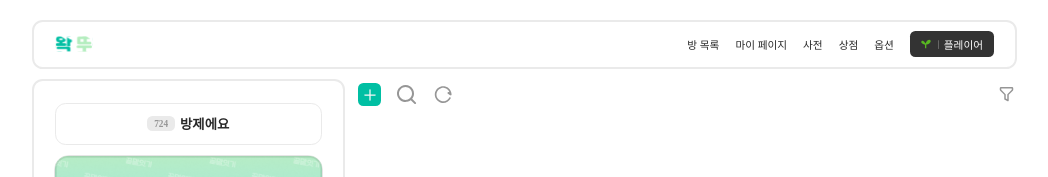
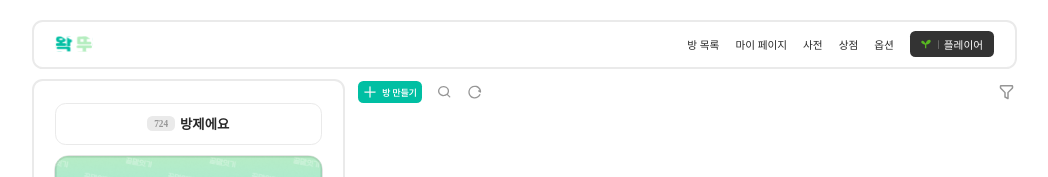
Before and after one commit to iqeq1945/wakttu_frontend, a Next.js app: page /roomlist in a window 1280 px wide. Shown: the top 177 px of the page, without its empty margins (139-1187 px from the left). Built offline with nearby package versions, Linux system fonts and the light colour scheme.

Commit message:
fix : Plus Button change desigin

```diff
--- a/src/components/roomList/GameNav.tsx
+++ b/src/components/roomList/GameNav.tsx
@@ -7,7 +7,8 @@ import {
   RefreshBtn,
   FilterToggled,
   FilterIcon,
-} from '@/styles/roomList/GameNav';
+  PlusTitle,
+} from "@/styles/roomList/GameNav";
 
 const GameNav = () => {
   return (
@@ -15,6 +16,7 @@ const GameNav = () => {
       <LeftIcons>
         <CreateRoomBtn>
           <Plus src="/assets/plus.svg" />
+          <PlusTitle>방 만들기</PlusTitle>
         </CreateRoomBtn>
         <SearchBtn src="/assets/search.svg" />
         <RefreshBtn src="/assets/refresh.svg" />
--- a/src/styles/roomList/GameNav.ts
+++ b/src/styles/roomList/GameNav.ts
@@ -1,5 +1,5 @@
-import styled from 'styled-components';
-import { COLORS } from '@/styles/theme';
+import styled from "styled-components";
+import { COLORS, FONT_SIZES } from "@/styles/theme";
 
 const CGameNav = styled.div`
   display: flex;
@@ -33,6 +33,13 @@ const CreateRoomBtn = styled.button`
   background: ${COLORS.primary};
 `;
 
+const PlusTitle = styled.span`
+  color: ${COLORS.bg};
+
+  font-family: "WantedSans-SemiBold";
+  font-size: ${FONT_SIZES["subtitle-2"]};
+`;
+
 const Plus = styled.img`
   width: 1.125rem;
   height: 1.125rem;
@@ -42,6 +49,8 @@ const SearchBtn = styled.img`
   display: flex;
   align-items: center;
 
+  width: 1.2rem;
+  height: 1.2rem;
   gap: 0.625rem;
   padding: 0.5rem;
 
@@ -49,8 +58,8 @@ const SearchBtn = styled.img`
 `;
 
 const RefreshBtn = styled.img`
-  width: 2rem;
-  height: 2rem;
+  width: 1.5rem;
+  height: 1.5rem;
 
   cursor: pointer;
 `;
@@ -79,6 +88,7 @@ export {
   LeftIcons,
   CreateRoomBtn,
   Plus,
+  PlusTitle,
   SearchBtn,
   RefreshBtn,
   FilterToggled,
```
